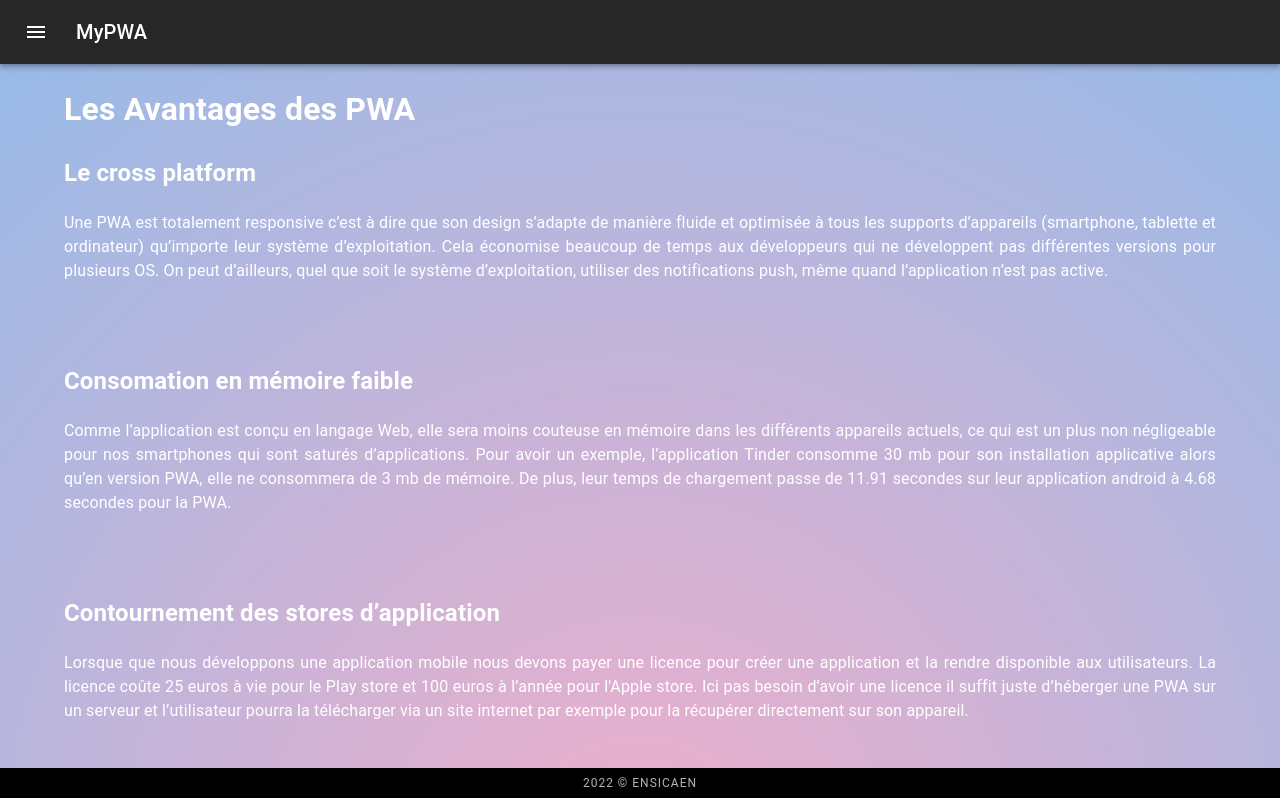
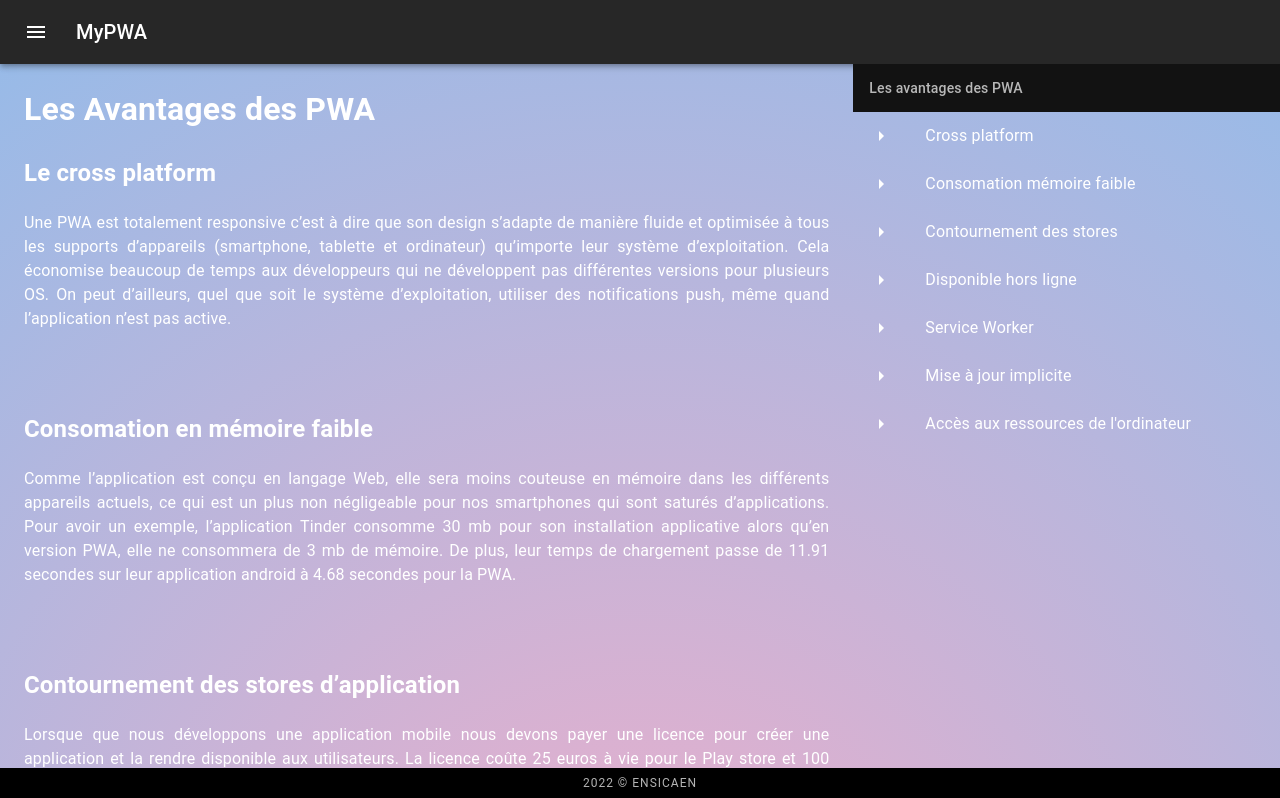
Before and after one commit to LEBOCQTitouan/iti-ensicaen-pwa, a Next.js app: page /avantages in a window 1280 px wide. Shown: the top 798 px of the page. Built offline with nearby package versions, Linux system fonts and the light colour scheme.

Commit message:
avec le menu sur le cote

```diff
--- a/pages/avantages.jsx
+++ b/pages/avantages.jsx
@@ -1,5 +1,7 @@
 import Head from "next/head";
-import { Button, Container, Box } from "@mui/material";
+import { Grid, Container, Box } from "@mui/material";
+import MenuPres from "../components/Presentation/MenuPres";
+import MenuPresItem from "../components/Presentation/MenuPresItem";
 import { useRouter } from "next/router";
 import Image from 'next/image'
 
@@ -14,7 +16,8 @@ export default function Introduction() {
       </Head>
 
       <main>
-
+        <Grid container>
+          <Grid item xs={8}>
             <Container>
               <Box height="auto" marginBottom={10} >
                 <h1 id="slide1">Les Avantages des PWA</h1>
@@ -41,7 +44,7 @@ export default function Introduction() {
                 </p>
               </Box>
               <Box height="auto" marginBottom={10}>
-            <h2 >Service Worker</h2>
+                <h2 id="slide5">Service Worker</h2>
                 <p>
                   Le service Worker est l’équivalent d’un proxy entre notre pwa et notre serveur. Si notre application venait à être hors ligne et que nous lui envoyons une requête pour une demande de ressources et, le service worker pourrait nous répondre directement et nous transmettre la ressource via le cache. De plus, si l’application est en ligne et que l’on fait un appel à l’api, le service worker vérifie d’abord s'il n’a pas déjà la ressource à jour dans le cache, et si ce n’est pas le cas, il utilisera le réseau pour récupérer la réponse. Cela permet de réduire l’utilisation du réseau au minimum. Le service worker ne fonctionne que sur HTTPS, pour des raisons de sécurité.
                 </p>
@@ -52,19 +55,39 @@ export default function Introduction() {
                 </div>
               </Box>
               <Box height="auto" marginBottom={10}>
-            <h2>Mise a jour implicite</h2>
+                <h2 id="slide6">Mise a jour implicite</h2>
                 <p>
                   Un avantage non négligeable est que, comparée à une application native, une PWA n’aura pas besoin de faire de mise à jour régulièrement, car tant que l’utilisateur est connecté à internet, il a la dernière version de l’application.
                 </p>
               </Box>
               <Box height="auto" marginBottom={10}>
-            <h2>Accès aux ressources de l'ordinateur</h2>
+                <h2 id="slide7">Accès aux ressources de l'ordinateur</h2>
                 <p>
                   Contrairement à un site web, via une PWA vous avez accès aux ressources de l’ordinateur, comme par exemple le Bluetooth, l’USB, ou accéder aux fichiers de l’ordinateur et partager du contenu avec d’autres applications.
                 </p>
               </Box>
 
             </Container>
+          </Grid>
+          <Grid item xs={4}>
+            <Box
+              style={{
+                position: "sticky",
+                top: "10px",
+              }}
+            >
+              <MenuPres title="Les avantages des PWA">
+              <MenuPresItem content="Cross platform" linkedElement="#slide1" />
+              <MenuPresItem content="Consomation mémoire faible" linkedElement="#slide2" />
+              <MenuPresItem content="Contournement des stores" linkedElement="#slide3" />
+              <MenuPresItem content="Disponible hors ligne" linkedElement="#slide4" />
+              <MenuPresItem content="Service Worker" linkedElement="#slide5" />
+              <MenuPresItem content="Mise à jour implicite" linkedElement="#slide6" />
+              <MenuPresItem content="Accès aux ressources de l'ordinateur" linkedElement="#slide7" />
+              </MenuPres>
+            </Box>
+          </Grid>
+        </Grid>
       </main>
     </div>
   )
```
Lines whose indentation alone changed are shown as unchanged.
